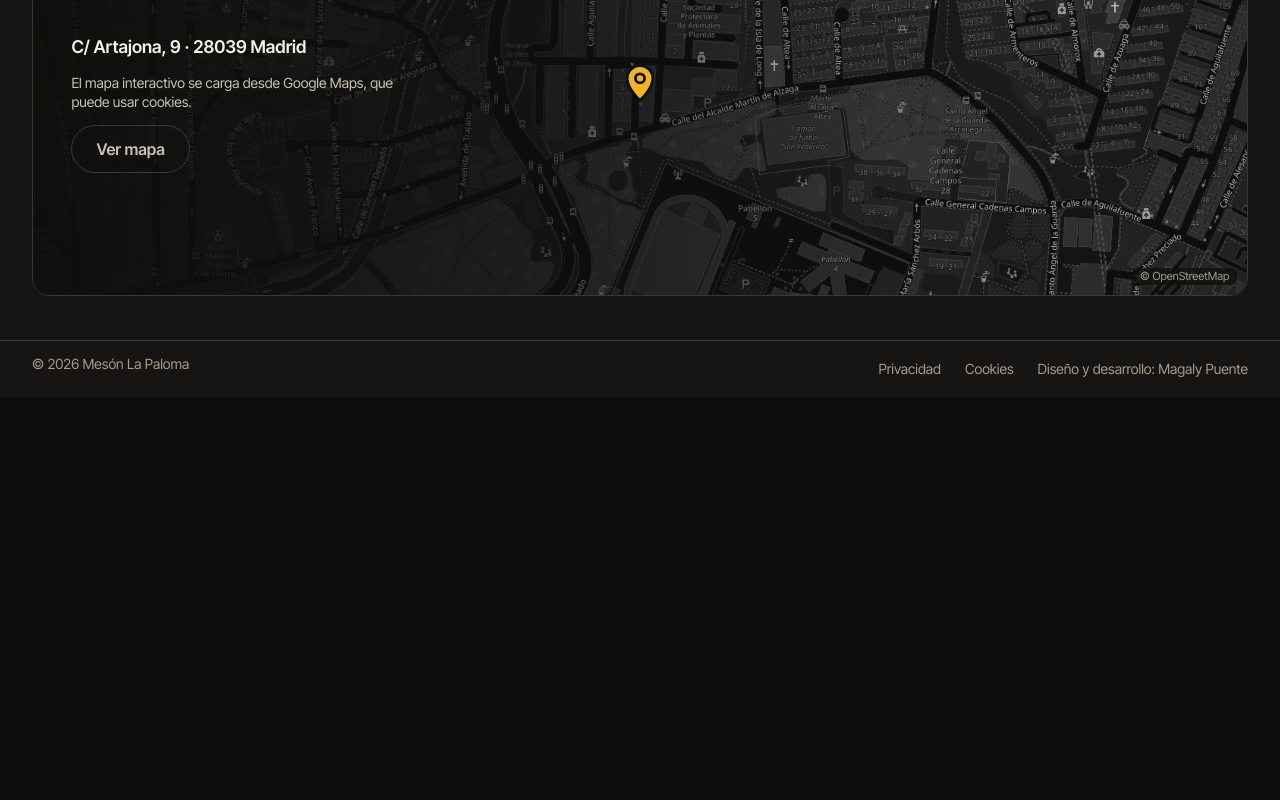
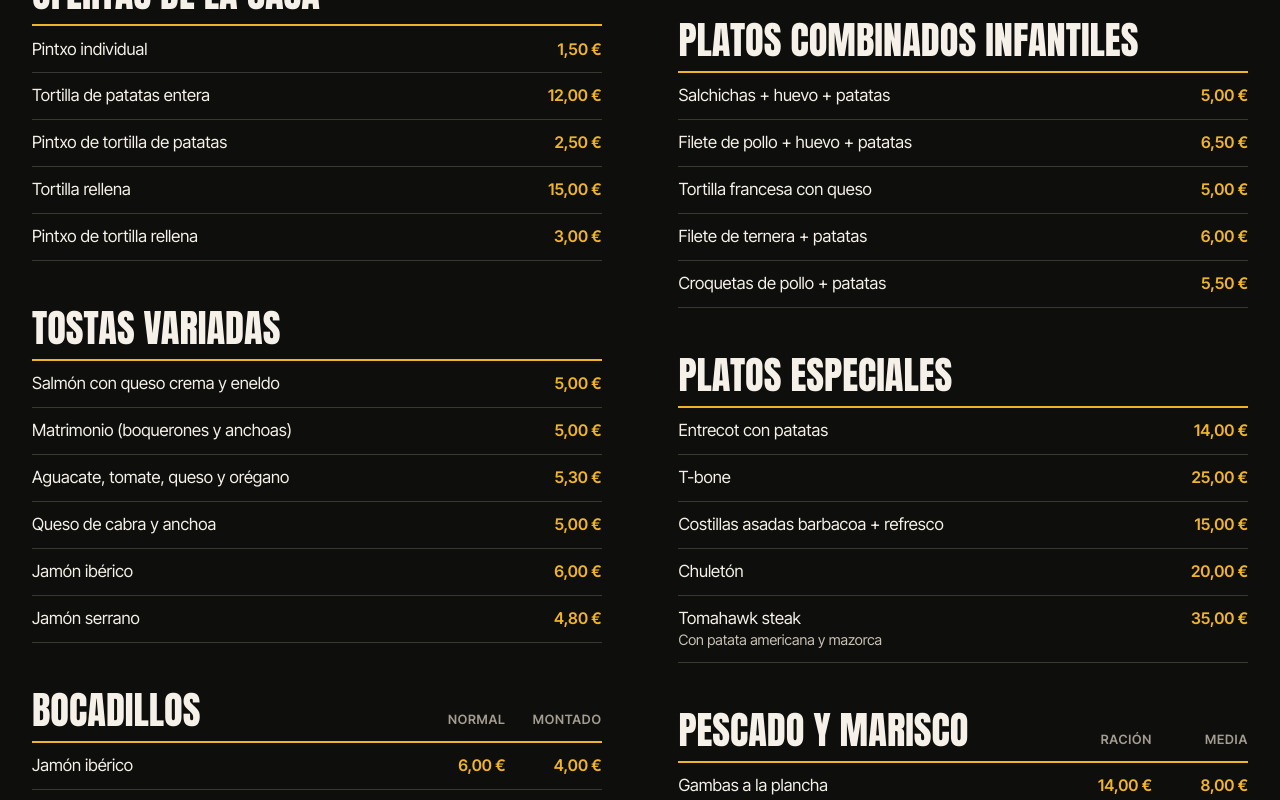
Before and after one commit to Magapp92/Meson_la_Paloma, a Next.js app in the folder frontend/: page /carta in a window 1280 px wide. Shown: the part 920-1720 px from the top of the page. Before the commit the page ends 1317 px from the top, so only its background shows below. Built offline with nearby package versions, Linux system fonts and the light colour scheme.

Commit message:
Carta completa con categorías, platos y precios
Dos columnas de texto en el ordenador y una en el móvil. Las categorías con dos precios los alinean bajo sus cabeceras, con el nombre de la columna oculto para lectores de pantalla.

```diff
--- a/frontend/views/food-menu/food-menu.css
+++ b/frontend/views/food-menu/food-menu.css
@@ -32,3 +32,133 @@
     color: var(--muted);
     line-height: 1.5;
 }
+
+
+/* CATEGORÍAS */
+
+/* La carta en dos columnas de texto, como un periódico: las categorías van llenando
+   la primera columna y siguen en la segunda */
+.FoodMenu-categories{
+    padding-block: clamp(2rem, 5vw, 4rem) clamp(3rem, 7vw, 6rem);
+
+    columns: 2;
+    column-gap: clamp(2.5rem, 6vw, 6rem);
+}
+
+/* Cada categoría entera en la misma columna, sin partirse entre las dos */
+.FoodMenu-category{
+    padding-bottom: clamp(2rem, 4vw, 3rem);
+
+    break-inside: avoid;
+}
+
+/* Título de la categoría a la izquierda y, si las hay, las cabeceras de precio a la derecha */
+.FoodMenu-categoryHead{
+    padding-bottom: .75rem;
+    border-bottom: 2px solid var(--accent);
+
+    display: flex;
+    justify-content: space-between;
+    align-items: flex-end;
+    gap: 1rem;
+}
+
+/* Título de la categoría con la fuente de títulos */
+.FoodMenu-categoryTitle{
+    font-family: var(--font-title);
+    font-size: clamp(1.75rem, 3vw, 2.5rem);
+    line-height: 1;
+    text-transform: uppercase;
+}
+
+/* Cabeceras de las columnas de precio, con el mismo ancho que los precios de debajo */
+.FoodMenu-priceLabels{
+    display: grid;
+    grid-template-columns: repeat(2, 5rem);
+    column-gap: 1rem;
+}
+
+/* Cada cabecera, pequeña, en gris y alineada a la derecha como los precios */
+.FoodMenu-priceLabel{
+    font-size: .8rem;
+    font-weight: 600;
+    color: var(--faint);
+    line-height: 1.4;
+    text-align: right;
+    text-transform: uppercase;
+    letter-spacing: .06em;
+}
+
+
+/* PLATOS */
+
+/* Cada plato: el nombre ocupa lo que sobra y el precio va a la derecha, separado del siguiente por una línea fina */
+.FoodMenu-dish{
+    padding-block: .7rem;
+    border-bottom: 1px solid var(--border);
+
+    display: grid;
+    grid-template-columns: 1fr auto;
+    align-items: baseline;
+    column-gap: 1rem;
+}
+
+/* Con dos precios, dos columnas fijas del mismo ancho que sus cabeceras para que queden alineados */
+.FoodMenu-category--columns .FoodMenu-dish{
+    grid-template-columns: 1fr repeat(2, 5rem);
+}
+
+/* Nombre del plato */
+.FoodMenu-dishName{
+    font-size: 1.05rem;
+    line-height: 1.4;
+}
+
+/* Nota del plato en su propia línea, más pequeña y en gris */
+.FoodMenu-dishNote{
+    display: block;
+
+    font-size: .9rem;
+    color: var(--muted);
+    line-height: 1.4;
+}
+
+/* Precio en mostaza, alineado a la derecha y sin partirse */
+.FoodMenu-price{
+    font-weight: 600;
+    color: var(--accent);
+    line-height: 1.4;
+    text-align: right;
+    white-space: nowrap;
+}
+
+/* Nota de la categoría al final (el suplemento de los bocadillos, el complemento de las hamburguesas) */
+.FoodMenu-categoryNote{
+    margin-top: .75rem;
+
+    font-size: .95rem;
+    color: var(--muted);
+    line-height: 1.4;
+}
+
+/* Texto que solo leen los lectores de pantalla: existe, pero no ocupa sitio ni se ve */
+.FoodMenu-srOnly{
+    width: 1px;
+    height: 1px;
+
+    overflow: hidden;
+    position: absolute;
+
+    clip-path: inset(50%);
+    white-space: nowrap;
+}
+
+
+/* MÓVIL */
+
+/* En pantallas de 900px o menos, la carta en una sola columna */
+@media (max-width: 900px){
+    .FoodMenu-categories{
+        columns: 1;
+    }
+}
--- a/frontend/views/food-menu/food-menu.jsx
+++ b/frontend/views/food-menu/food-menu.jsx
@@ -1,7 +1,11 @@
 
+import { FOOD_MENU } from '@const/food-menu.js'
 import './food-menu.css'
 
-/* Página de la carta: de momento solo su cabecera; los platos llegarán más adelante */
+/* Escribe un precio a la española: 6.5 pasa a "6,50 €" */
+const formatPrice = price => new Intl.NumberFormat( 'es-ES', { style: 'currency', currency: 'EUR' }).format( price )
+
+/* Página de la carta: el título y todas las categorías con sus platos y precios */
 export const FoodMenu = () => {
 
     return (
@@ -15,6 +19,48 @@ export const FoodMenu = () => {
                 </h1>
                 <p className="FoodMenu-intro">Cocina americana y mediterránea, de la barra a la mesa.</p>
             </section>
+            {/* En las categorías agrupamos toda la carta: cada categoría con su título, sus platos y sus precios */}
+            <div className="Container FoodMenu-categories">
+                { FOOD_MENU.map( category =>
+                    /* Las categorías con dos precios llevan la variante --columns para alinearlos en columnas */
+                    <section
+                        key={category.id}
+                        id={category.id}
+                        className={`FoodMenu-category ${ category.priceLabels ? 'FoodMenu-category--columns' : '' }`}
+                    >
+                        <div className="FoodMenu-categoryHead">
+                            <h2 className="FoodMenu-categoryTitle">{category.title}</h2>
+                            {/* Cabecera de las columnas de precio (Normal / Montado, Ración / Media).
+                            Se oculta a los lectores de pantalla porque cada precio ya dice a qué columna pertenece */}
+                            { category.priceLabels &&
+                                <p className="FoodMenu-priceLabels" aria-hidden="true">
+                                    { category.priceLabels.map( label =>
+                                        <span key={label} className="FoodMenu-priceLabel">{label}</span>
+                                    )}
+                                </p>
+                            }
+                        </div>
+                        <ul className="FoodMenu-dishes">
+                            { category.dishes.map( dish =>
+                                <li key={dish.name} className="FoodMenu-dish">
+                                    <p className="FoodMenu-dishName">
+                                        {dish.name}
+                                        { dish.note && <span className="FoodMenu-dishNote">{dish.note}</span> }
+                                    </p>
+                                    { dish.prices.map( ( price, index ) =>
+                                        <p key={index} className="FoodMenu-price">
+                                            {/* Nombre de la columna solo para lectores de pantalla: "Media: 5,00 €" */}
+                                            { category.priceLabels && <span className="FoodMenu-srOnly">{category.priceLabels[index]}: </span> }
+                                            {formatPrice( price )}
+                                        </p>
+                                    )}
+                                </li>
+                            )}
+                        </ul>
+                        { category.note && <p className="FoodMenu-categoryNote">{category.note}</p> }
+                    </section>
+                )}
+            </div>
         </main>
     )
 }
```
